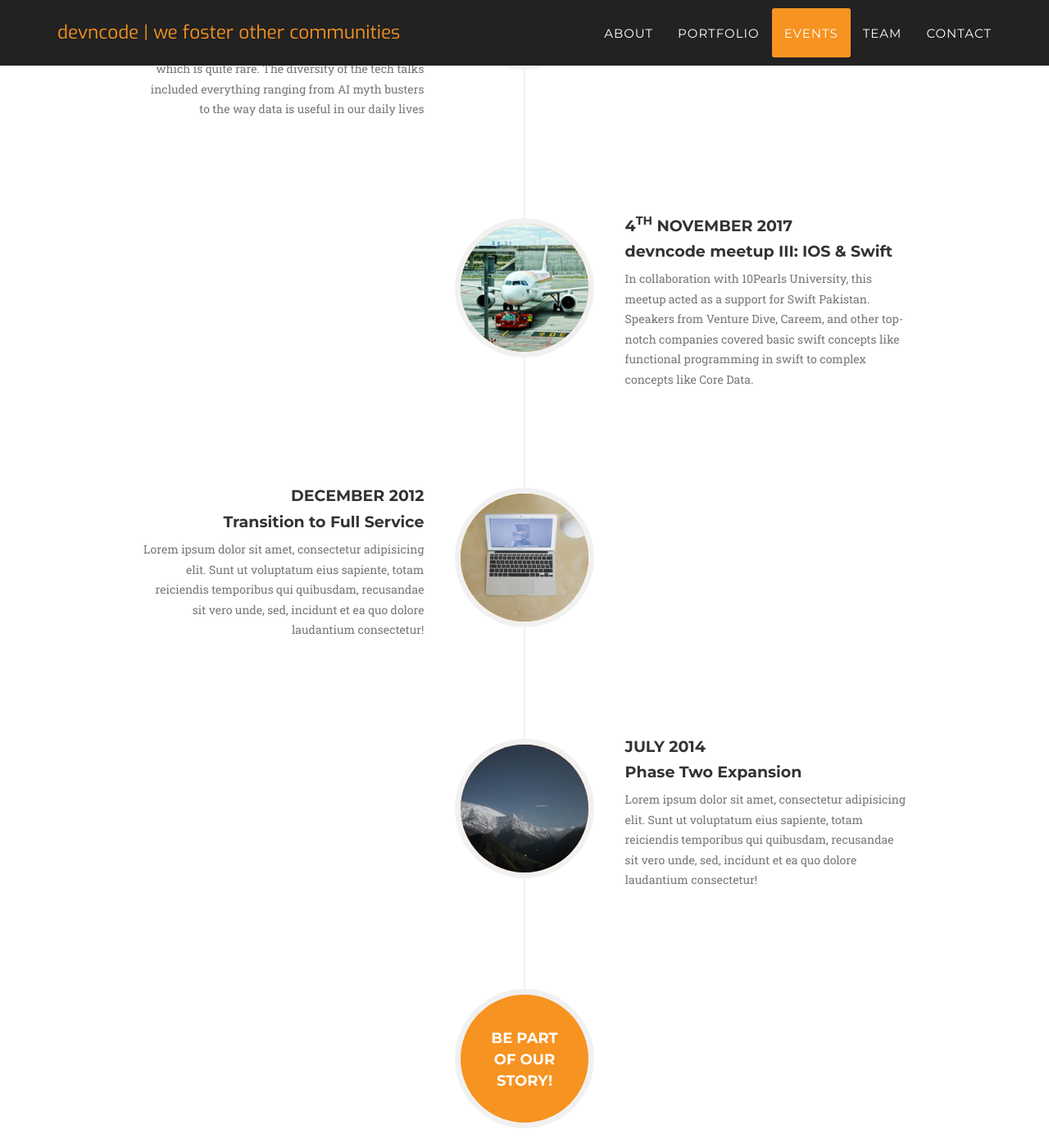
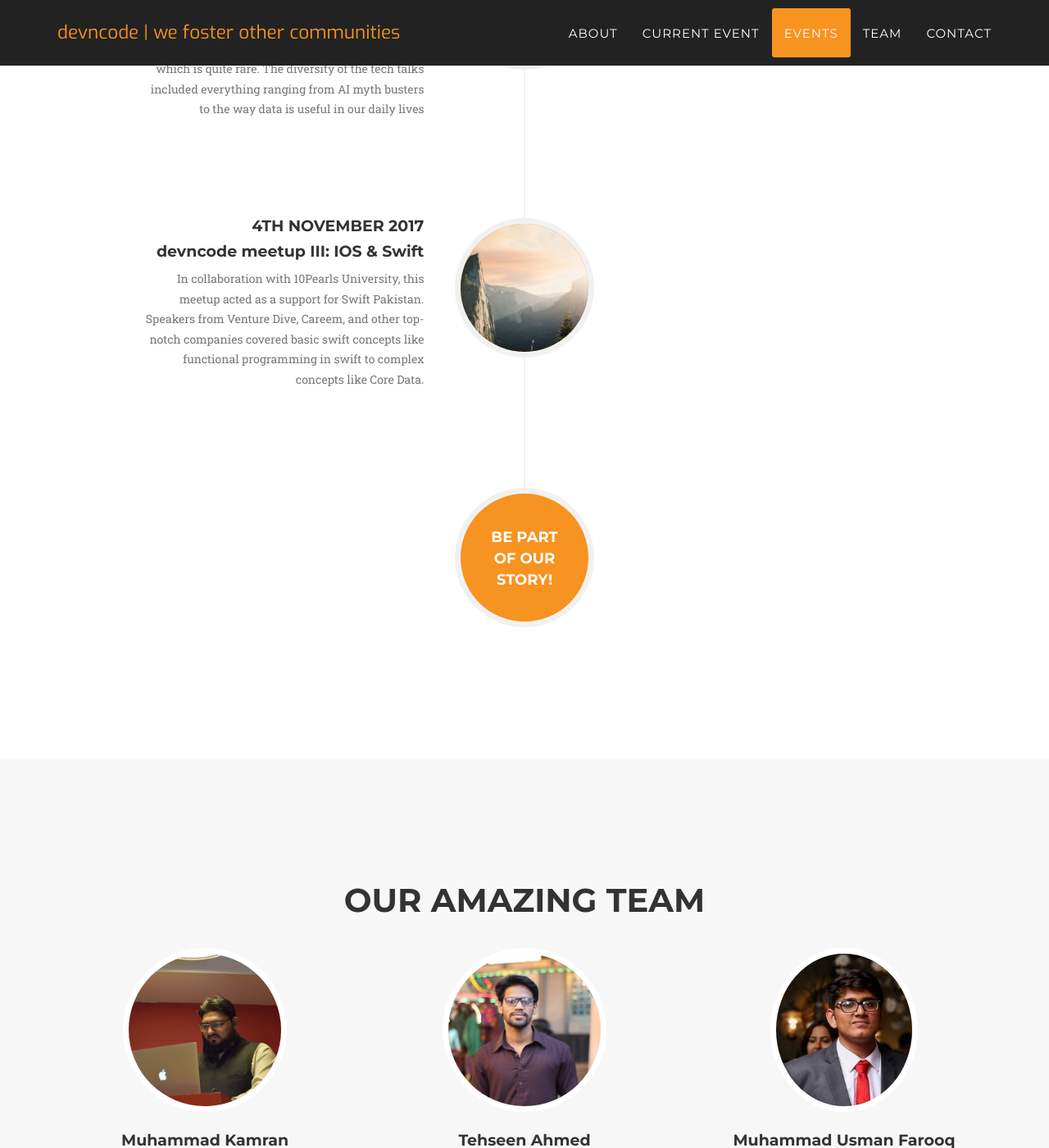
Before and after one commit to devncode/devncode.tech, a Jekyll site: the page built from index.html, in a window 1280 px wide and 1400 px high, scrolled down 2905 px. Shown: the whole window at 82% size. Built offline with Jekyll 4.4.1, drawn with Linux system fonts in a browser that asks for light colours; some web fonts are replaced; some of the changed text lies outside the part shown.

Commit message:
events redesigned

```diff
--- a/_config.yml
+++ b/_config.yml
@@ -42,6 +42,17 @@ people:
     - title: user
       url: https://usmanmunara.github.io/
 
+events:
+- date: "9th December 2017"
+  pic: 1
+  heading: "devncode meetup IV: Artifical Intelligence"
+  description: "Leaving no room for people to stand, this meetup was engaging for the audience as we saw a minimal decrease in the number of attendees after snacks, which is quite rare. The diversity of the tech talks included everything ranging from AI myth busters to the way data is useful in our daily lives"
+
+- date: "4th November 2017"
+  pic: 1
+  heading: "devncode meetup III: IOS & Swift"
+  description: "In collaboration with 10Pearls University, this meetup acted as a support for Swift Pakistan. Speakers from Venture Dive, Careem, and other top-notch companies covered basic swift concepts like functional programming in swift to complex concepts like Core Data."
+
 # Social networks usernames (many more available: google-plus, flickr, dribbble, pinterest, instagram, tumblr, linkedin, etc.)
 social:
   - title: twitter
--- a/_includes/about.html
+++ b/_includes/about.html
@@ -10,21 +10,23 @@
             <div class="row">
                 <div class="col-lg-12">
                     <ul class="timeline">
+                        {% for event in site.events %}
                             <li>
                                 <div class="timeline-image">
                                     <img class="img-circle img-responsive" src="img/about/1.jpg" alt="">
                                 </div>
                                 <div class="timeline-panel">
                                     <div class="timeline-heading">
-                                    <h4>9<sup>th</sup> December 2017</h4>
-                                    <h4 class="subheading">devncode meetup IV: Artifical Intelligence</h4>
+                                        <h4>{{ event.date }}</h4>
+                                        <h4 class="subheading">{{ event.heading }}</h4>
                                     </div>
                                     <div class="timeline-body">
-                                    <p class="text-muted">Leaving no room for people to stand, this meetup was engaging for the audience as we saw a minimal decrease in the number of attendees after snacks, which is quite rare. The diversity of the tech talks included everything ranging from AI myth busters to the way data is useful in our daily lives</p>
+                                        <p class="text-muted">{{ event.description }}</p>
                                     </div>
                                 </div>
                             </li>
-                        <li class="timeline-inverted">
+                        {% endfor %}
+                        <!-- <li class="timeline-inverted">
                             <div class="timeline-image">
                                 <img class="img-circle img-responsive" src="img/about/2.jpg" alt="">
                             </div>
@@ -65,7 +67,7 @@
                                     <p class="text-muted">Lorem ipsum dolor sit amet, consectetur adipisicing elit. Sunt ut voluptatum eius sapiente, totam reiciendis temporibus qui quibusdam, recusandae sit vero unde, sed, incidunt et ea quo dolore laudantium consectetur!</p>
                                 </div>
                             </div>
-                        </li>
+                        </li> -->
                         <li class="timeline-inverted">
                             <div class="timeline-image">
                                 <h4>Be Part
--- a/_includes/header.html
+++ b/_includes/header.html
@@ -22,7 +22,7 @@
                         <a class="page-scroll" href="#services">About</a>
                     </li>
                     <li>
-                        <a class="page-scroll" href="#portfolio">Portfolio</a>
+                        <a class="page-scroll" href="#portfolio">Current Event</a>
                     </li>
                     <li>
                         <a class="page-scroll" href="#about">Events</a>
```
Lines whose indentation alone changed are shown as unchanged.
